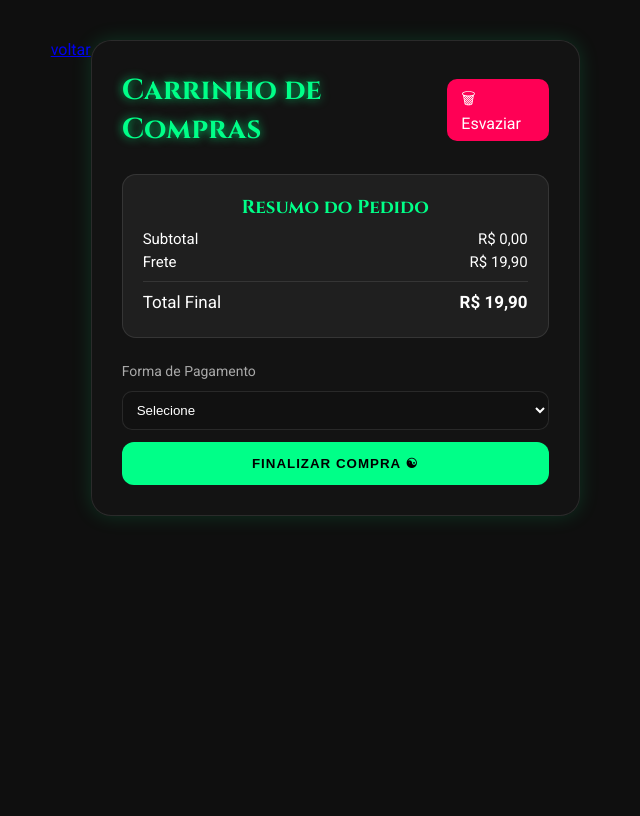
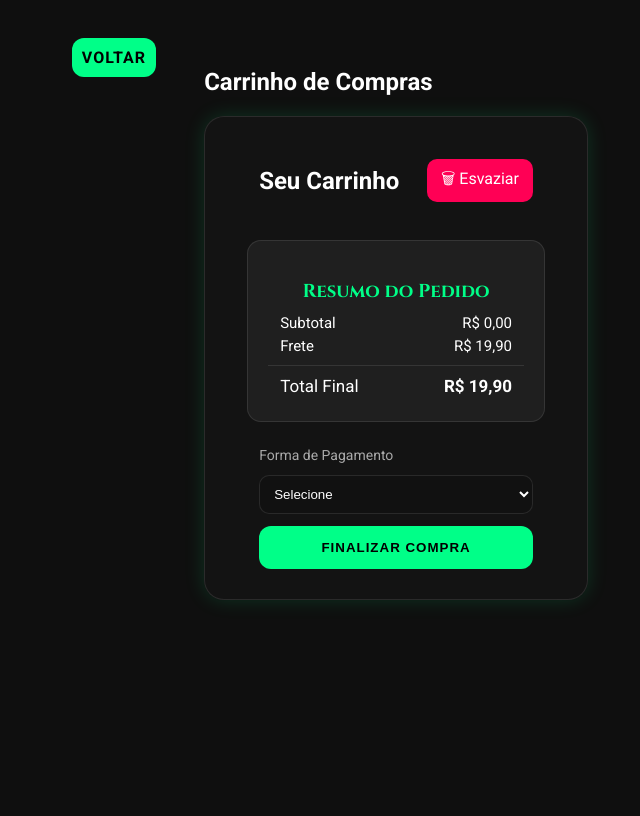
Before and after one commit to Ghostzinm/novus.z7--PI-, a PHP site: page /carrinho.php in a window 1280 px wide. Shown: the whole page, without its empty margins (312-952 px from the left). Before the commit the page ends 519 px from the top, so only its background shows below. Run offline with PHP 8.4, Linux system fonts and the light colour scheme; the visitor is signed in with stand-in values (Sample User, id 1); data that the repository does not hold is empty.

Commit message:
tela do carrinho

```diff
--- a/carrinho.php
+++ b/carrinho.php
@@ -26,14 +26,16 @@ $total = 0;
 
 <body>
   <header>
-    <a href="./index.php">voltar</a>
+    <a class="btn-carrinho" href="./index.php">voltar</a>
   </header>
 
   <section>
-
+      <h1 sclass="cart-header">Carrinho de Compras</h1>
     <div class="cart-container">
       <div class="cart-header">
-        <h1>Carrinho de Compras</h1>
+        <h2>Seu Carrinho</h2>
+
+
         <a href="carrinho-delete.php?acao=limpar" class="btn limpar-btn">🗑 Esvaziar</a>
       </div>
 
@@ -85,13 +87,14 @@ $total = 0;
             <option value="Pix">Pix</option>
           </select>
           <input type="hidden" name="valor" value="<?= number_format($totalFinal, 2, '.', '') ?>">
-          <button type="submit" class="checkout-btn">Finalizar Compra ☯</button>
+          <button type="submit" class="checkout-btn">Finalizar Compra </button>
         </form>
 
       <?php else: ?>
         <p class="empty-cart">Seu carrinho está vazio 🕸</p>
-        <a href="./index.php">voltar</a>
+
       <?php endif; ?>
+
     </div>
   </section>
 </body>
--- a/config.php
+++ b/config.php
@@ -1,6 +1,7 @@
 <?php
 
 $_ENV = parse_ini_file('.env');
+
 
 // Conecta ao banco de dados
 $dsn = "mysql:dbname={$_ENV['BANCO']};host={$_ENV['HOST']}";
--- a/css/carrinho.css
+++ b/css/carrinho.css
@@ -19,9 +19,24 @@
 }
 
 * {
-  margin: 0;
+  margin-right: 12px;
+  margin-left: 12px;
   padding: 0;
   box-sizing: border-box;
+}
+
+.btn-carrinho{
+  background: var(--color-primary);
+  color: #000;
+  font-weight: bold;
+  border: none;
+  border-radius: 12px;
+  cursor: pointer;
+  transition: var(--transition-default);
+  text-transform: uppercase;
+  letter-spacing: 1px;
+  padding: 10px;
+  text-decoration: none;
 }
 
 body {
```
Also changed, not shown: img/imagem_2025-09-16_142431811.png (added), img/roupas/68f13428ee694.png (added), img/roupas/68f13428eec61.jpg (added), img/roupas/68f13428eef7f.jpg (added), img/roupas/68f13428ef2bf.png (added), img/roupas/68f13428ef608.png (added).
